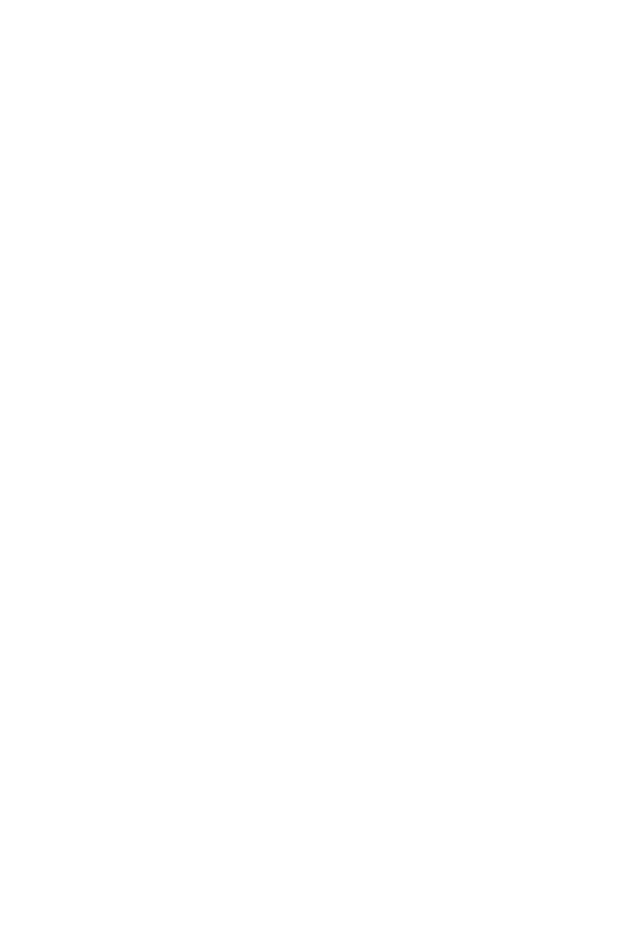
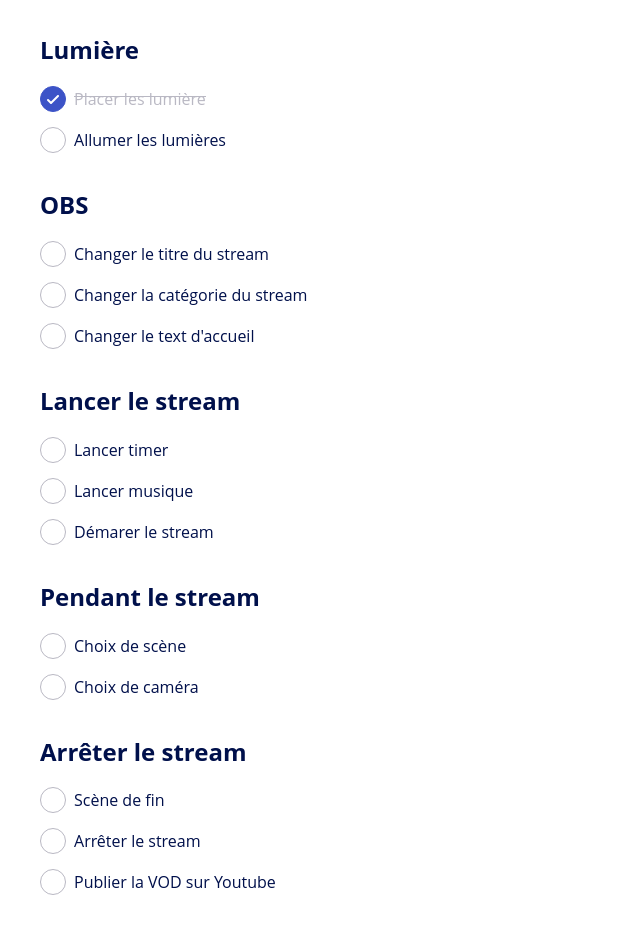
Before and after one commit to Ilanss/OSC-Checklist, a Vue app: page / in a window 1280 px wide. Shown: the part 586-1512 px from the top of the page, without its empty margins (0-640 px from the left). Before the commit the page ends 800 px from the top, so only its background shows below. Built offline with nearby package versions, Linux system fonts and the light colour scheme.

Commit message:
Fix scroll and drag + start of list

```diff
--- a/src/App.vue
+++ b/src/App.vue
@@ -28,13 +28,22 @@
   font-family: "Open Sans", sans-serif;
   font-size: 16px;
   padding: 1rem 2rem;
-  position:absolute;
+  /* position:absolute;
   top:0;
   bottom:0;
   right:0;
-  left:0;
+  left:0; */
   -webkit-app-region: drag;
-  /* text-align: center; */
+}
+
+#app {
+  -webkit-app-region: no-drag;
+  width: fit-content;
+  padding-right: 5rem;
+}
+
+h1, .subtitle {
+  -webkit-app-region: drag;
 }
 
 h1, .modal h3 {
--- a/src/components/Checklist.vue
+++ b/src/components/Checklist.vue
@@ -1,18 +1,41 @@
 <template>
   <h1>OSC Checklist</h1>
   <p class="subtitle">Ou comment lancer un stream de A à Z</p>
-  <!-- <fieldset> -->
+
   <h2>Ordinateur</h2>
   <ChecklistItem idItem="power" text="Allumer la multiprise" :isChecked=true />
   <ChecklistItem idItem="computer_booted" text="Allumer l'ordi" :isChecked=true :pages="pagesForPower" />
   <ChecklistItem idItem="open_session" text="Se connecter à la session OSC" :isChecked=true :pages="pagesForSession" />
   <ChecklistItem idItem="obs_opened" text="Ouvrir OBS" :isChecked=false :pages="pagesForObsOpened" />
-    <!-- <hr> -->
+
   <h2>Caméras</h2>
   <ChecklistItem idItem="camera_placement" text="Placer les caméras" :isChecked=false :pages="pagesForCameraPlacement" />
-    <ChecklistItem idItem="camera_on" text="Allumer les caméras" :isChecked=false />
-    <!-- <hr> -->
-  <!-- </fieldset> -->
+  <ChecklistItem idItem="camera_on" text="Allumer les caméras Sony" :isChecked=false />
+  <ChecklistItem idItem="camera_top" text="Caméra plafond" :isChecked=false />
+  <ChecklistItem idItem="camera_other" text="Autres caméras" :isChecked=false />
+
+  <h2>Lumière</h2>
+  <ChecklistItem idItem="light_placement" text="Placer les lumière" :isChecked=true />
+  <ChecklistItem idItem="light_on" text="Allumer les lumières" :isChecked=false />
+
+  <h2>OBS</h2>
+  <ChecklistItem idItem="obs_title" text="Changer le titre du stream" :isChecked=false />
+  <ChecklistItem idItem="obs_category" text="Changer la catégorie du stream" :isChecked=false />
+  <ChecklistItem idItem="obs_welcome" text="Changer le text d'accueil" :isChecked=false />
+
+  <h2>Lancer le stream</h2>
+  <ChecklistItem idItem="timer_start" text="Lancer timer" :isChecked=false />
+  <ChecklistItem idItem="music_start" text="Lancer musique" :isChecked=false />
+  <ChecklistItem idItem="stream_start" text="Démarer le stream" :isChecked=false />
+
+  <h2>Pendant le stream</h2>
+  <ChecklistItem idItem="scene_choice" text="Choix de scène" :isChecked=false />
+  <ChecklistItem idItem="camera_change" text="Choix de caméra" :isChecked=false />
+
+  <h2>Arrêter le stream</h2>
+  <ChecklistItem idItem="scene_end" text="Scène de fin" :isChecked=false />
+  <ChecklistItem idItem="stream_stop" text="Arrêter le stream" :isChecked=false />
+  <ChecklistItem idItem="vod_youtube" text="Publier la VOD sur Youtube" :isChecked=false />
 </template>
 
 <script>
@@ -65,12 +88,4 @@
 
 <!-- Add "scoped" attribute to limit CSS to this component only -->
 <style scoped>
-  fieldset {
-    border: 1px solid grey;
-  }
-
-  hr {
-    border: 1px solid grey;
-    width: 50%;
-  }
 </style>
--- a/src/components/Modal.vue
+++ b/src/components/Modal.vue
@@ -87,6 +87,7 @@
   display: table;
   transition: opacity 0.3s ease;
   -webkit-app-region: no-drag;
+  pointer-events: auto; /* Ensure these areas behave as usual */
 }
 
 .modal-wrapper {
```
Lines whose indentation alone changed are shown as unchanged.
